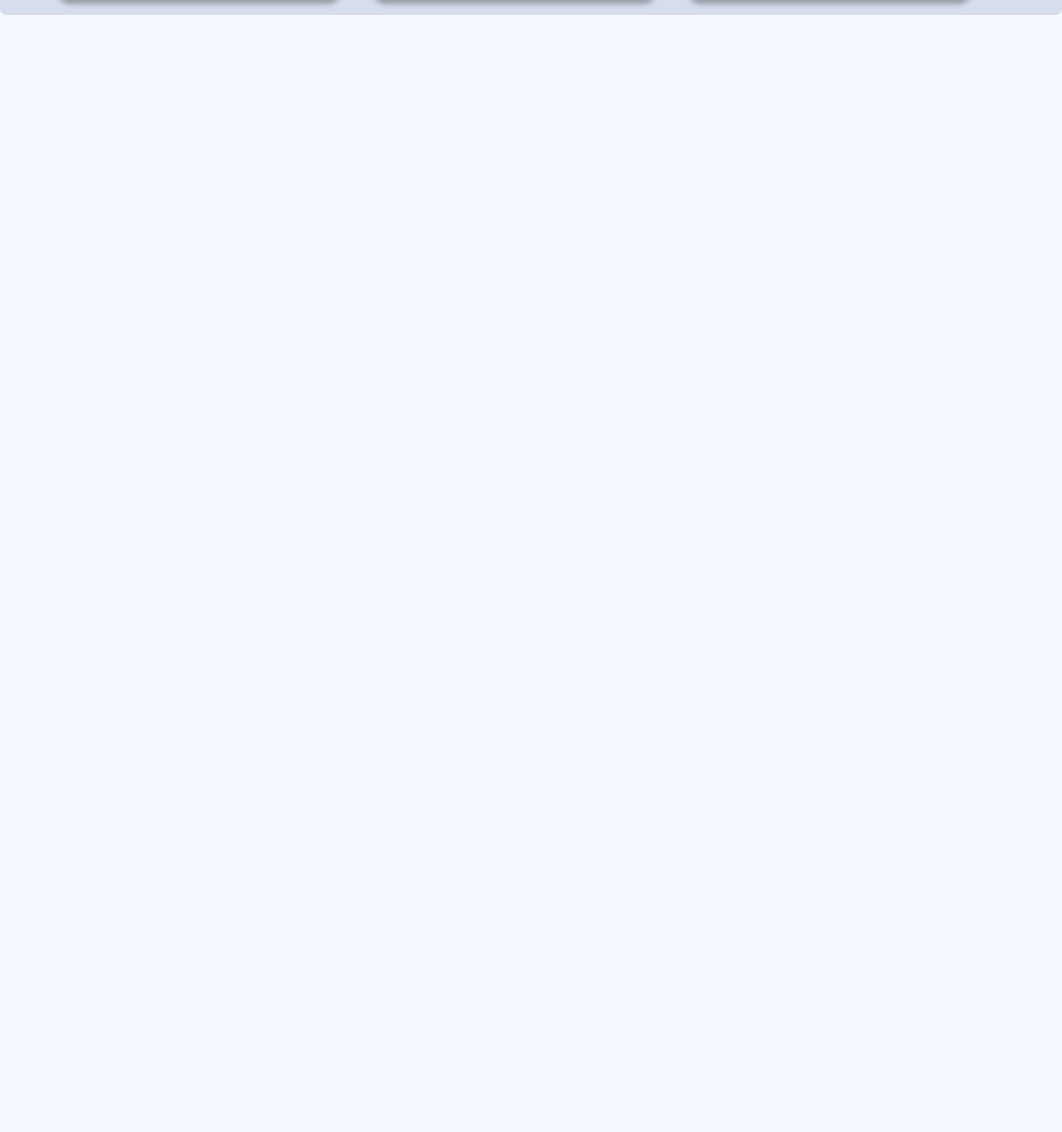
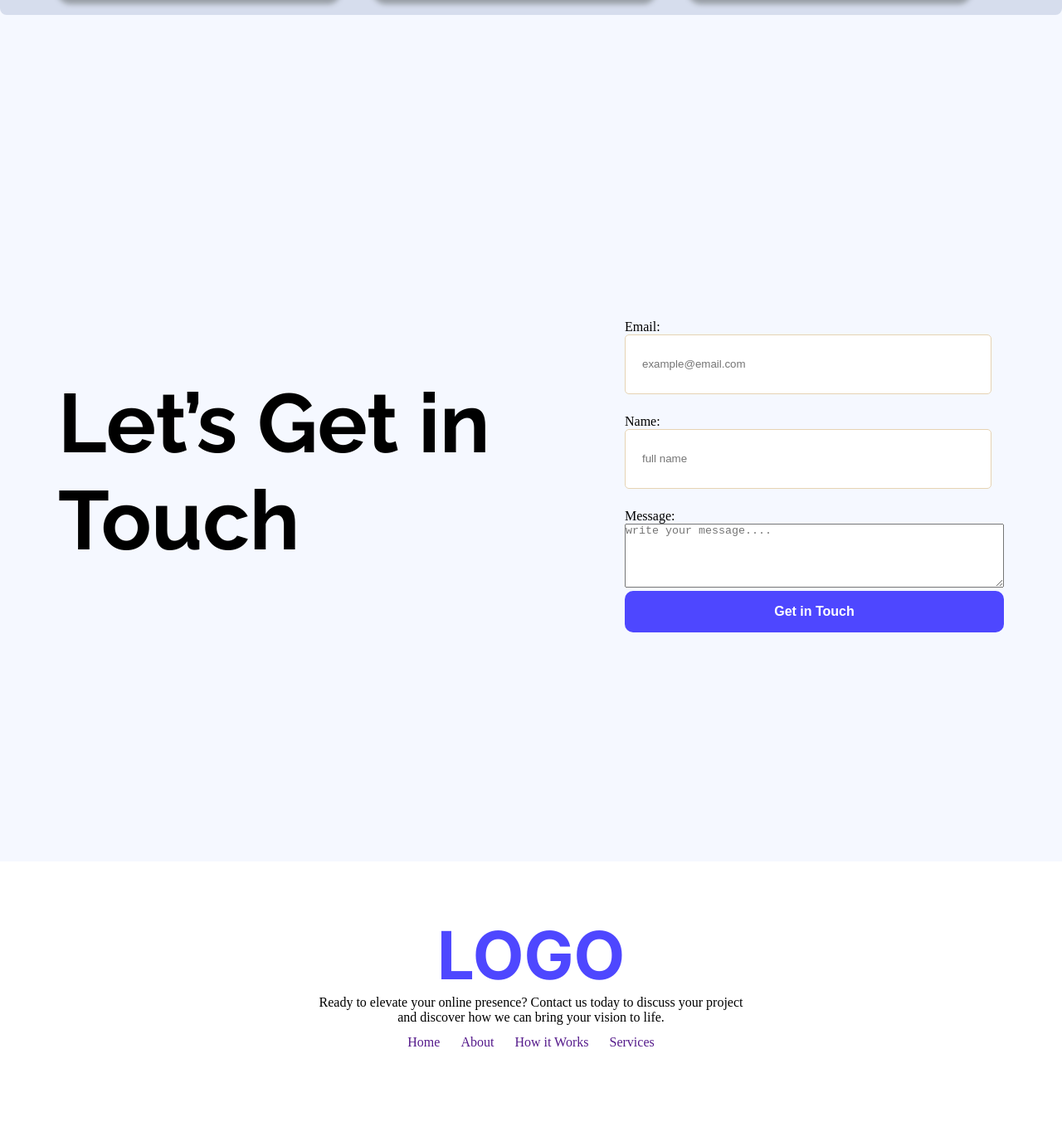
Before and after one commit to istiakmasrursaad/Assignment_01, a plain HTML site: page index.html in a window 1280 px wide. Shown: the part 2087-3451 px from the top of the page at 83% size. Before the commit the page ends 2105 px from the top, so only its background shows below. Drawn offline with Linux system fonts and the light colour scheme.

Commit message:
footer &user section added

```diff
--- a/index.html
+++ b/index.html
@@ -129,7 +129,41 @@
 </section>
 
 </section>
+<div class="formingClass">
+            <div class="formingTitle">
+                <h1 class="raleway-font">Let’s Get in Touch</h1>
+            </div>
+            <div class="formConnect inter-fon">
+                <label for="email">Email:</label><br>
+                <input type="email" name="email" id="form" placeholder="example@email.com">
 
+                <label for="text">Name:</label><br>
+                <input type="text" name="name" id="form" placeholder="full name">
+
+                <label for="message">Message:</label><br>
+                <textarea name="Message" id="form" placeholder="write your message...." cols="55"
+                    rows="5"></textarea><br>
+                <input type="button"  class="btn-primary" value="Get in Touch">
+            </div>
+        </div>
 
 </body>
+
+<footer>
+        <div>
+            <div class="footerDiv">
+                <h1 class="inter-font logoheader">LOGO</h1>
+                <p>Ready to elevate your online presence? Contact us today to discuss your project and discover how we
+                    can bring your vision to life.</p>
+            </div>
+            <div class="footerNaviga">
+                <ul>
+                    <li><a href="">Home</a></li>
+                    <li><a href="">About</a></li>
+                    <li><a href="">How it Works</a></li>
+                    <li><a href="">Services</a> </li>
+                </ul>
+            </div>
+        </div>
+    </footer>
 </html>
--- a/style/style.css
+++ b/style/style.css
@@ -216,3 +216,86 @@ width: 70px;
 height: 70px;
     border-radius: 50%;
 }
+
+
+
+
+
+.formingClass {
+    height: 650px;
+    width: 1440;
+    border-radius: 10px;
+    padding: 90px 0px 0px 0px;
+    margin: 140px auto;
+    width: 1140px;
+    display: flex;
+    justify-content: space-between;
+    align-items: center;
+    gap: 120px;
+}
+
+.formingTitle {
+    height: 245px;
+    width: 580px;
+    font-size: 50px;
+    font-weight: bold;
+    word-wrap: break-word;
+
+}
+
+.formingClass input[type=text], input[type=email], input[type=textarea] {
+    height: 50px;
+    border-radius: 5px;
+    background-color: white;
+    display: block;
+    width: 400px;
+    padding: 10px 20px;
+    margin-bottom: 24px;
+    border: 1px solid rgb(230, 211, 179);
+}
+
+.formingClass input[type=button] {
+    height: 50px;
+    width: 100%;
+}
+
+
+
+
+
+
+
+footer {
+    display: flex;
+    justify-content: center;
+    align-items: center;
+    background-color: #ffffff;
+    padding: 5%;
+}
+footer ul {
+    list-style: none;
+    display: flex;
+    justify-content: center;
+    gap: 25px;
+    margin-bottom: 35px;
+
+ a{
+     text-decoration: none;
+}
+
+}
+
+.footerDiv {
+    text-align: center;
+}
+
+footer h1 {
+    color: #4E47FF;
+    font-size: 80px;
+}
+
+footer p {
+    max-width: 530px;
+    height: 48px;
+    word-wrap: break-word;
+}
```
